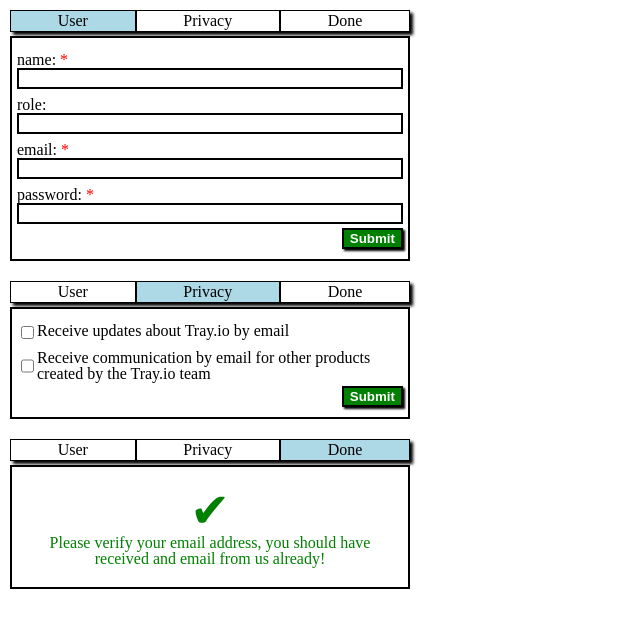
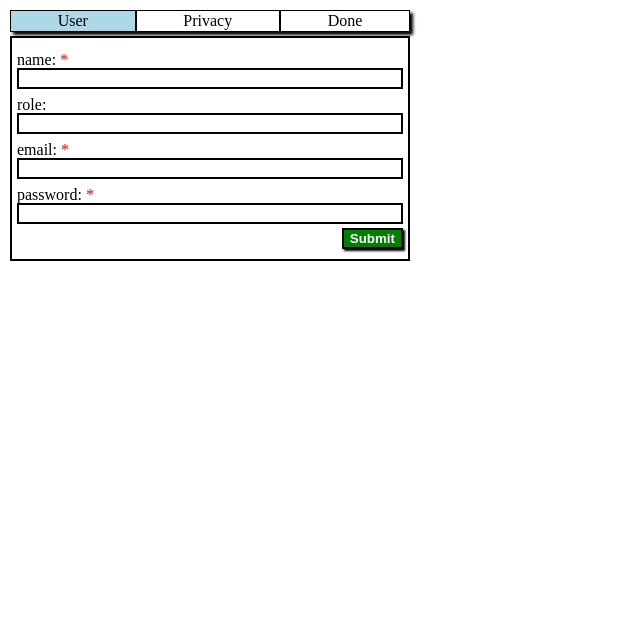
Before and after one commit to Gisleburt/tray-io-technical-test, a Next.js app: page / in a window 1280 px wide. Shown: the top 628 px of the page, without its empty margins (0-640 px from the left). Built offline with nearby package versions, Linux system fonts and the light colour scheme.

Commit message:
feat(app): user flow

```diff
--- a/components/molecules/Done.tsx
+++ b/components/molecules/DoneInfo.tsx
@@ -20,13 +20,13 @@ const GreenDiv = styled.div`
   }
 `;
 
-const Done = (): JSX.Element => (
+const DoneInfo = (): JSX.Element => (
   <GreenDiv>
     <div className="jumboCheck">✔</div>
     <p>Please verify your email address, you should have received and email from us already!</p>
   </GreenDiv>
 );
 
-Done.displayName = 'Done';
+DoneInfo.displayName = 'DoneInfo';
 
-export default Done;
+export default DoneInfo;
--- a/package.json
+++ b/package.json
@@ -5,7 +5,7 @@
   "scripts": {
     "dev": "next dev",
     "build": "next build",
-    "lint": "eslint {components,pages}/**/*.ts*",
+    "lint": "eslint {content,components,pages}/**/*.ts*",
     "start": "next start",
     "test": "mocha --config .mocha.js"
   },
--- a/pages/index.tsx
+++ b/pages/index.tsx
@@ -5,49 +5,47 @@ import { privacyInputs, userInputs } from '../content/forms';
 import Tab from '../components/atoms/Tab';
 import Tabs from '../components/molecules/Tabs';
 import Reset from '../components/css/Reset';
-import Done from '../components/molecules/Done';
+import DoneInfo from '../components/molecules/DoneInfo';
 
 const Page = styled.div`
   max-width: 400px;
   padding: 10px;
 `;
 
+enum SelectedTab {
+  User,
+  Privacy,
+  Done,
+}
+
 export default (): JSX.Element => {
-  const [formData, setFormData] = useState<FormValues>({});
+  const [userData, setUserData] = useState<FormValues|null>(null);
+  const [privacyData, setPrivacyData] = useState<FormValues|null>(null);
 
-  const onSubmit = (updatedFormData: FormValues): void => {
-    setFormData({ ...formData, ...updatedFormData });
-  };
+  const selectedTab = (privacyData && SelectedTab.Done)
+    || (userData && SelectedTab.Privacy)
+    || SelectedTab.User;
+
+  const isUserPage = selectedTab === SelectedTab.User;
+  const isPrivacyPage = selectedTab === SelectedTab.Privacy;
+  const isDonePage = selectedTab === SelectedTab.Done;
+
+  if (isDonePage) {
+    console.log('userData', userData); // eslint-disable-line no-console
+    console.log('privacyData', privacyData); // eslint-disable-line no-console
+  }
 
   return (
-    <>
-      <Page>
-        <Reset />
-        <Tabs>
-          <Tab selected>User</Tab>
-          <Tab>Privacy</Tab>
-          <Tab>Done</Tab>
-        </Tabs>
-        <Form inputs={userInputs} onSubmit={onSubmit} />
-      </Page>
-
-      <Page>
-        <Tabs>
-          <Tab>User</Tab>
-          <Tab selected>Privacy</Tab>
-          <Tab>Done</Tab>
-        </Tabs>
-        <Form inputs={privacyInputs} onSubmit={onSubmit} />
-      </Page>
-
-      <Page>
-        <Tabs>
-          <Tab>User</Tab>
-          <Tab>Privacy</Tab>
-          <Tab selected>Done</Tab>
-        </Tabs>
-        <Done />
-      </Page>
-    </>
+    <Page>
+      <Reset />
+      <Tabs>
+        <Tab selected={isUserPage}>User</Tab>
+        <Tab selected={isPrivacyPage}>Privacy</Tab>
+        <Tab selected={isDonePage}>Done</Tab>
+      </Tabs>
+      {isUserPage && <Form inputs={userInputs} onSubmit={setUserData} />}
+      {isPrivacyPage && <Form inputs={privacyInputs} onSubmit={setPrivacyData} />}
+      {isDonePage && <DoneInfo />}
+    </Page>
   );
 };
```
Also changed, not shown: 1 other file (tests, documents, lock files or other folders).
